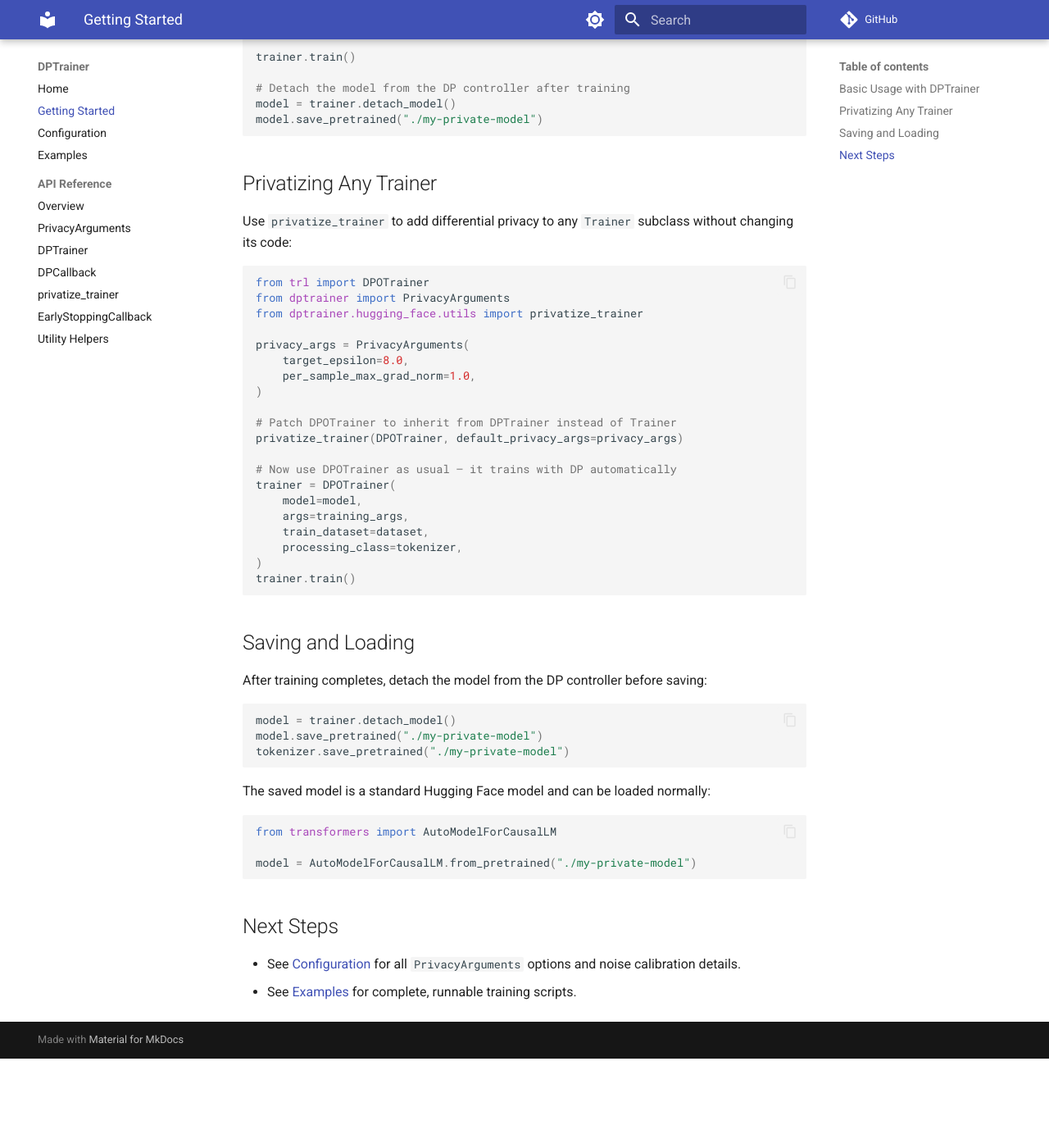
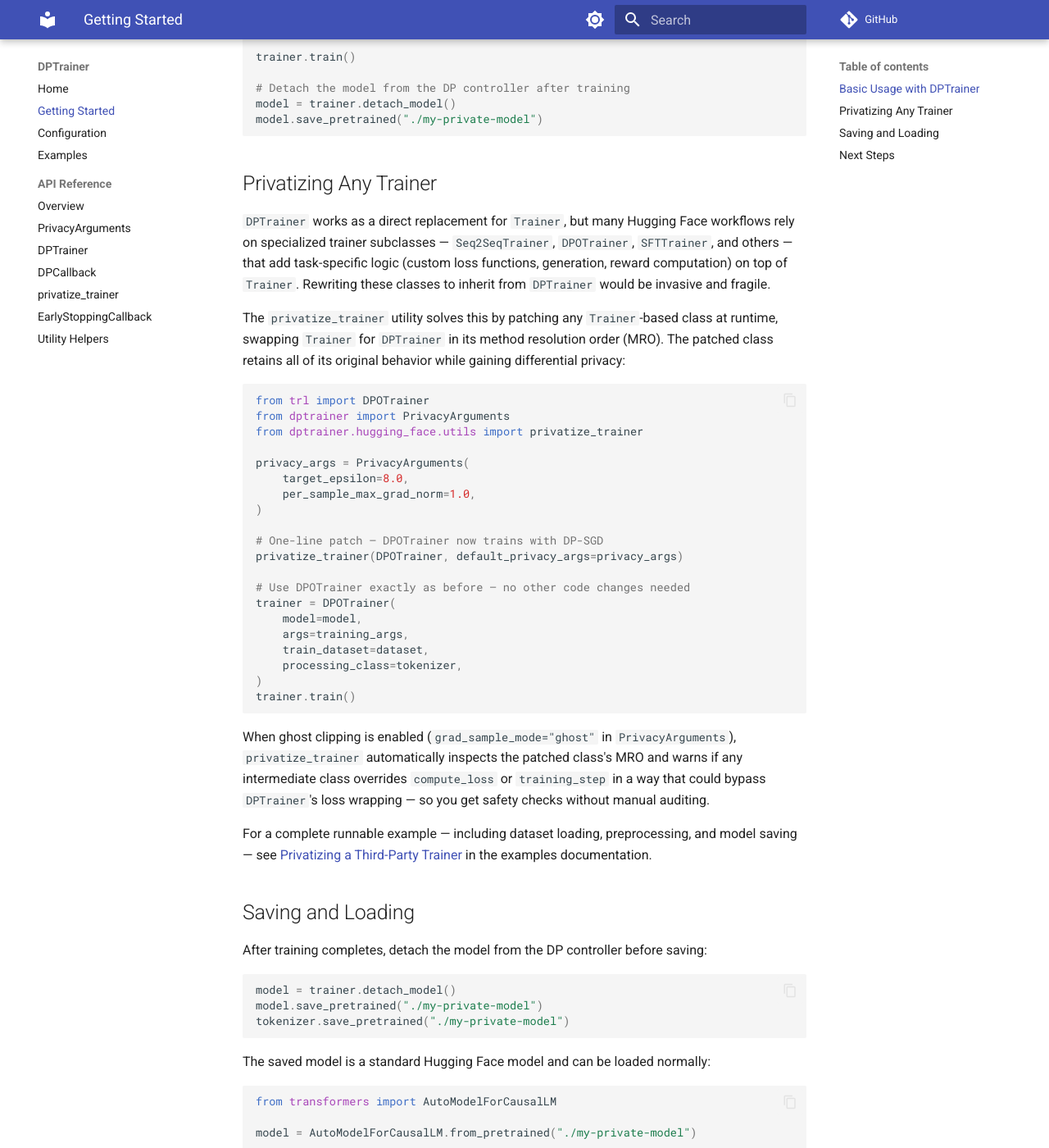
Before and after one commit to JetBrains-Research/DPTrainer, an MkDocs documentation site: the page built from docs/getting-started.md, in a window 1280 px wide and 1400 px high, scrolled down 857 px. Shown: the whole window at 82% size. Built offline with MkDocs 1.6.1 and Material for MkDocs 9.7.7, drawn with Linux system fonts in a browser that asks for light colours; comment, search, counter and statistics services are not loaded; before the commit the page ends 2148 px from its top, so only the background shows below that.

Commit message:
privatize trainer mention and example

````diff
--- a/docs/getting-started.md
+++ b/docs/getting-started.md
@@ -46,7 +46,9 @@ model.save_pretrained("./my-private-model")
 
 ## Privatizing Any Trainer
 
-Use `privatize_trainer` to add differential privacy to any `Trainer` subclass without changing its code:
+`DPTrainer` works as a direct replacement for `Trainer`, but many Hugging Face workflows rely on specialized trainer subclasses — `Seq2SeqTrainer`, `DPOTrainer`, `SFTTrainer`, and others — that add task-specific logic (custom loss functions, generation, reward computation) on top of `Trainer`. Rewriting these classes to inherit from `DPTrainer` would be invasive and fragile.
+
+The `privatize_trainer` utility solves this by patching any `Trainer`-based class at runtime, swapping `Trainer` for `DPTrainer` in its method resolution order (MRO). The patched class retains all of its original behavior while gaining differential privacy:
 
 ```python
 from trl import DPOTrainer
@@ -58,10 +60,10 @@ privacy_args = PrivacyArguments(
     per_sample_max_grad_norm=1.0,
 )
 
-# Patch DPOTrainer to inherit from DPTrainer instead of Trainer
+# One-line patch — DPOTrainer now trains with DP-SGD
 privatize_trainer(DPOTrainer, default_privacy_args=privacy_args)
 
-# Now use DPOTrainer as usual — it trains with DP automatically
+# Use DPOTrainer exactly as before — no other code changes needed
 trainer = DPOTrainer(
     model=model,
     args=training_args,
@@ -70,6 +72,10 @@ trainer = DPOTrainer(
 )
 trainer.train()
 ```
+
+When ghost clipping is enabled (`grad_sample_mode="ghost"` in `PrivacyArguments`), `privatize_trainer` automatically inspects the patched class's MRO and warns if any intermediate class overrides `compute_loss` or `training_step` in a way that could bypass `DPTrainer`'s loss wrapping — so you get safety checks without manual auditing.
+
+For a complete runnable example — including dataset loading, preprocessing, and model saving — see [Privatizing a Third-Party Trainer](examples.md#privatizing-a-third-party-trainer) in the examples documentation.
 
 ## Saving and Loading
 
````
Also changed, not shown: README.md (+33 -0 lines).
